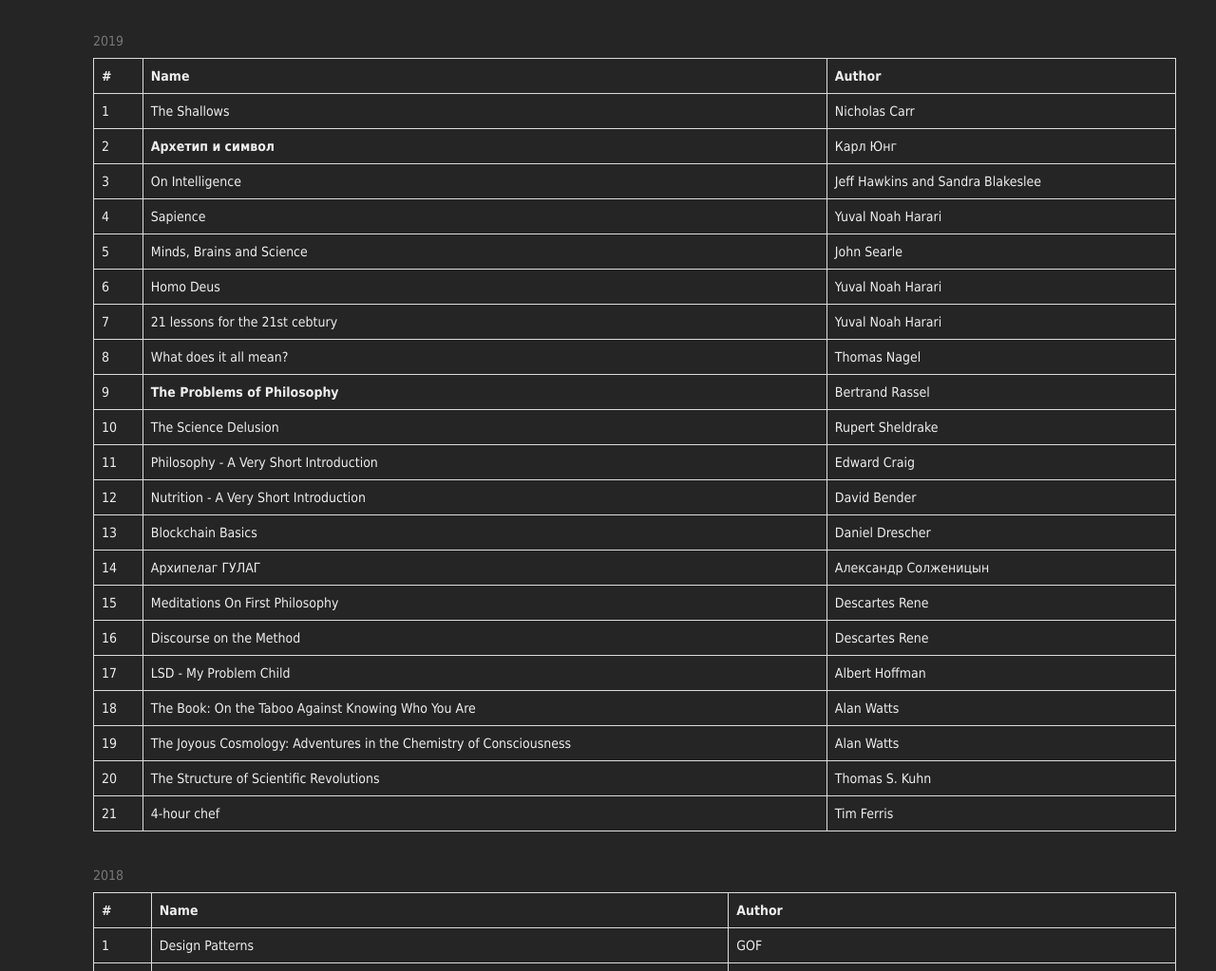
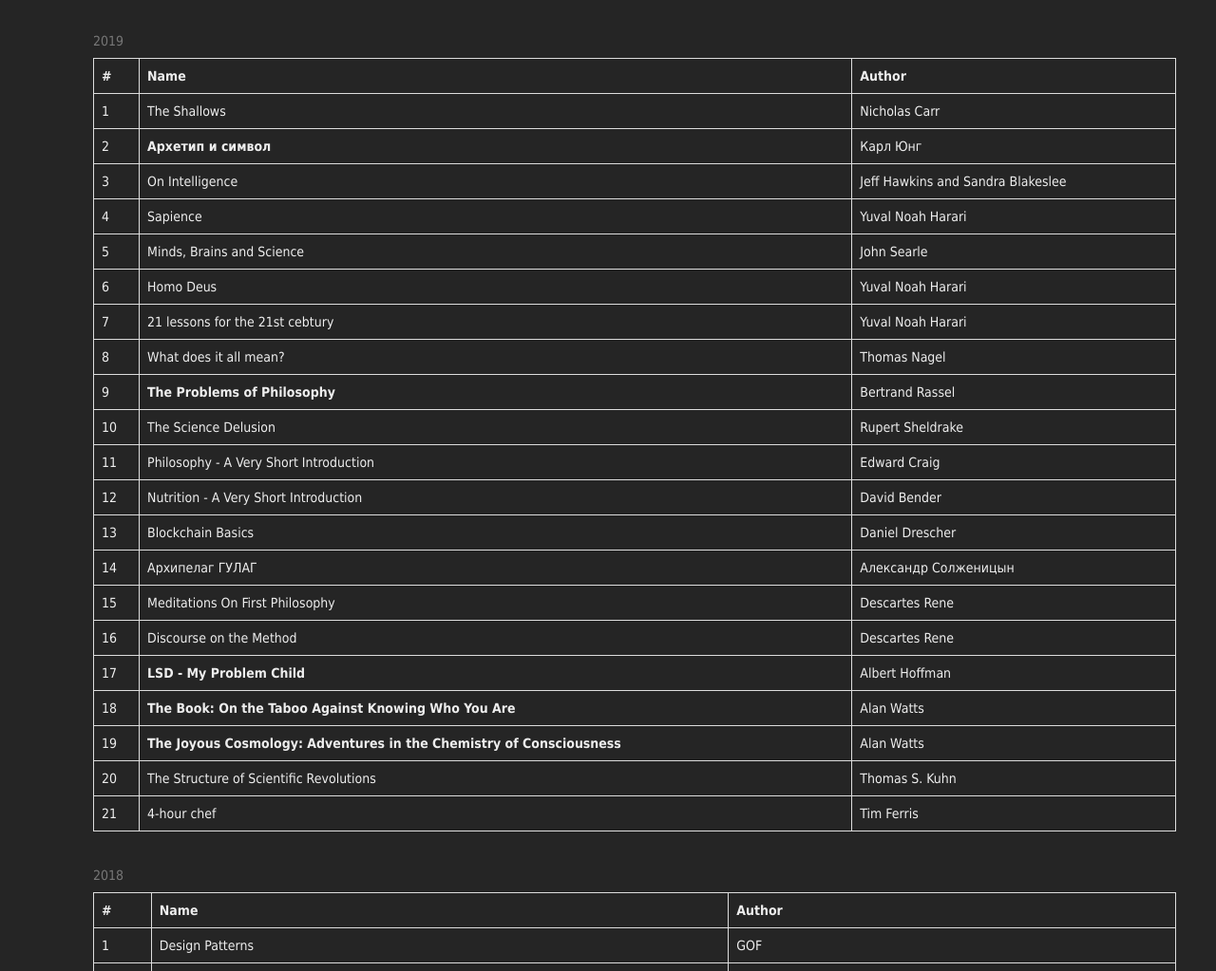
Before and after one commit to kilichenko/Simple-Blog-From-Scratch, a plain HTML site: page books.html in a window 1280 px wide. Shown: the part 77-1100 px from the top of the page at 95% size. Drawn offline with nearby package versions, Linux system fonts and the light colour scheme.

Commit message:
new books

```diff
--- a/books.html
+++ b/books.html
@@ -209,7 +209,7 @@
               17
           </td>
           <td>
-              LSD - My Problem Child
+              <strong>LSD - My Problem Child</strong>
           </td>
           <td>
               Albert Hoffman
@@ -220,7 +220,7 @@
               18
           </td>
           <td>
-              The Book: On the Taboo Against Knowing Who You Are
+              <strong>The Book: On the Taboo Against Knowing Who You Are</strong>
           </td>
           <td>
               Alan Watts
@@ -231,7 +231,7 @@
               19
           </td>
           <td>
-              The Joyous Cosmology: Adventures in the Chemistry of Consciousness
+              <strong>The Joyous Cosmology: Adventures in the Chemistry of Consciousness</strong>
           </td>
           <td>
               Alan Watts
```
